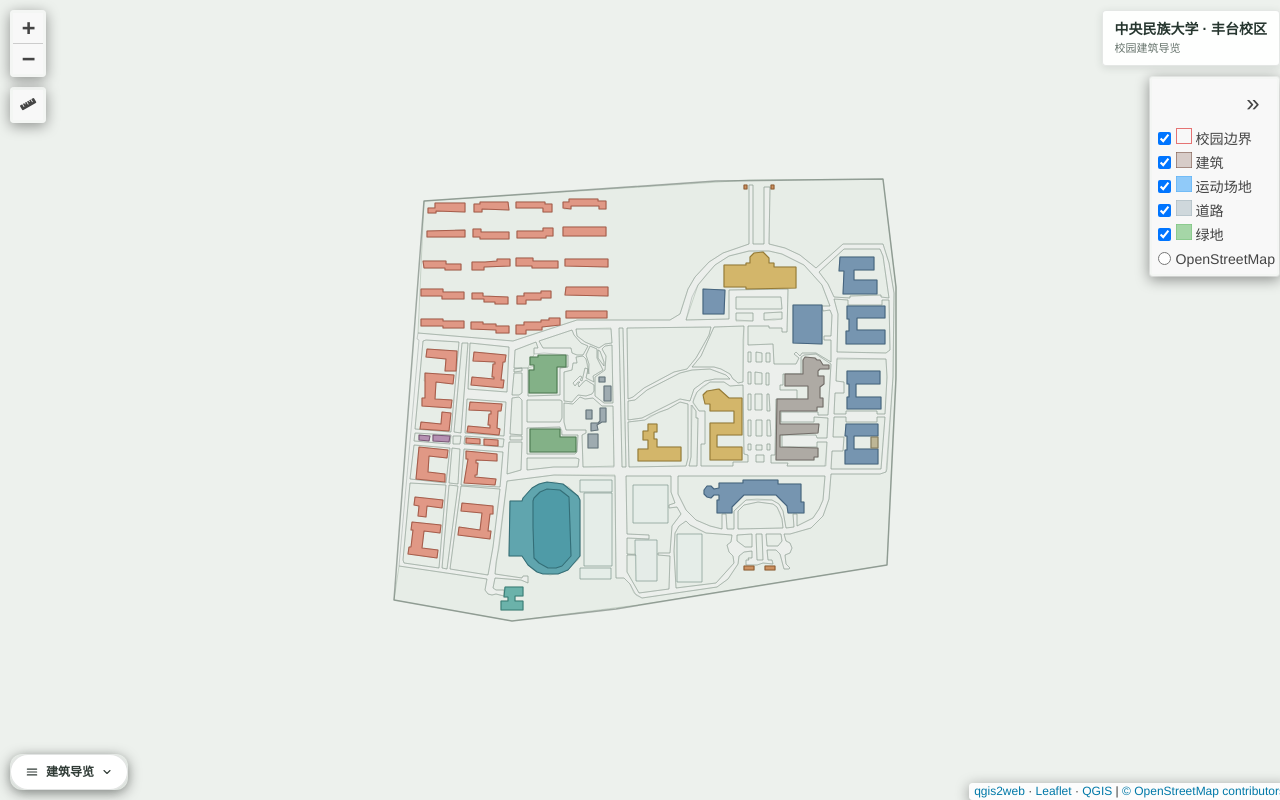
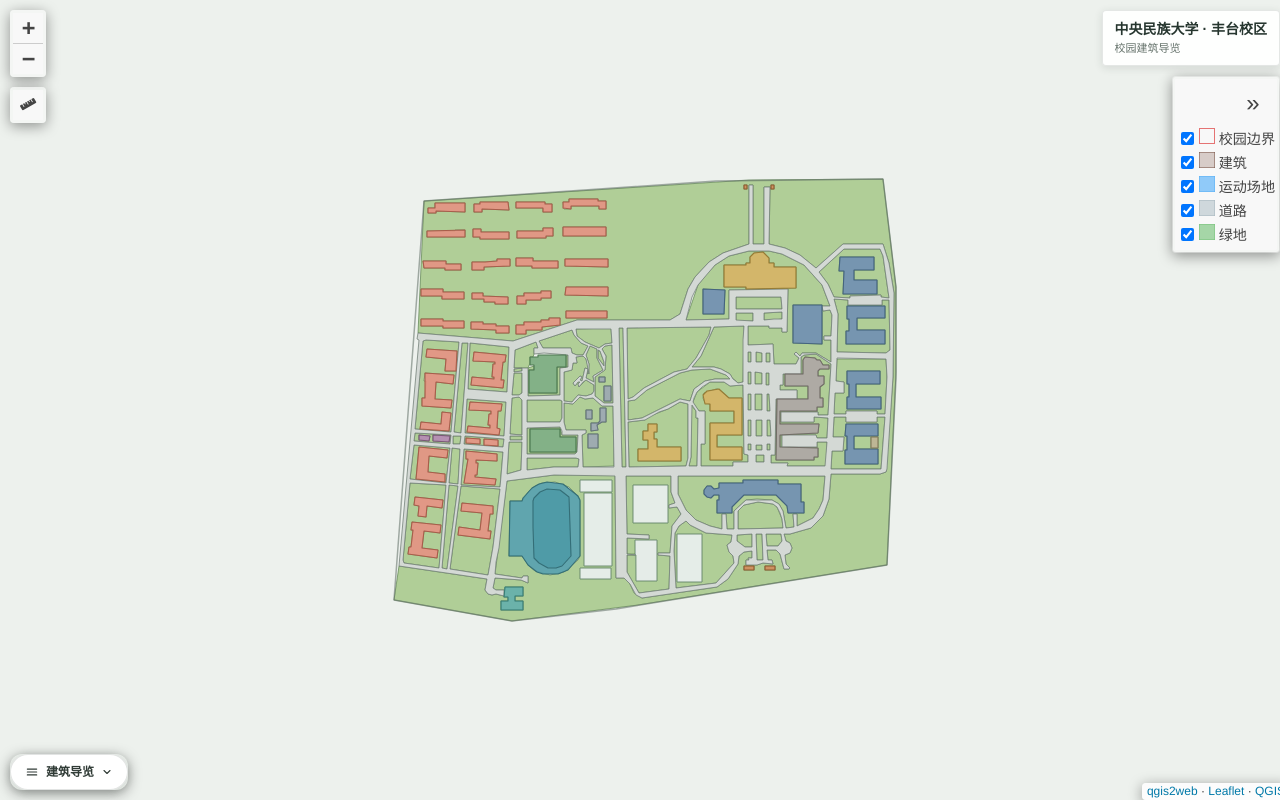
Before and after one commit to Luxfeier22331/campus-map, a plain HTML site: page index.html in a window 1280 px wide. Drawn offline with Linux system fonts and the light colour scheme.

Commit message:
Remove exposed street basemap

```diff
--- a/index.html
+++ b/index.html
@@ -218,7 +218,6 @@
         }).fitBounds([[39.80568409255671,116.10310136576231],[39.8142909422097,116.11805609538932]]);
         var hash = new L.Hash(map);
         map.attributionControl.setPrefix('<a href="https://github.com/qgis2web/qgis2web" target="_blank">qgis2web</a> · <a href="https://leafletjs.com" title="A JS library for interactive maps">Leaflet</a> · <a href="https://qgis.org">QGIS</a>');
-        map.attributionControl.addAttribution('<a href="https://www.openstreetmap.org/copyright">© OpenStreetMap contributors</a>');
         var autolinker = new Autolinker({truncate: {length: 30, location: 'smart'}});
         function campusEscape(value) {
             return String(value == null ? '' : value).replace(/[&<>"']/g, function(character) {
@@ -370,18 +369,6 @@
             map.setMaxBounds(map.getBounds());
             map.setMinZoom(map.getZoom());
         }
-        map.createPane('pane_OpenStreetMap_0');
-        map.getPane('pane_OpenStreetMap_0').style.zIndex = 400;
-        var layer_OpenStreetMap_0 = L.tileLayer('https://tile.openstreetmap.org/{z}/{x}/{y}.png', {
-            pane: 'pane_OpenStreetMap_0',
-            opacity: 1.0,
-            attribution: '<a href="https://www.openstreetmap.org/copyright">© OpenStreetMap contributors</a>',
-            minZoom: 14,
-            maxZoom: 19,
-            minNativeZoom: 0,
-            maxNativeZoom: 19
-        });
-        layer_OpenStreetMap_0;
         function pop__1(feature, layer) {
             layer.on({
                 mouseout: function(e) {
@@ -400,14 +387,14 @@
             return {
                 pane: 'pane__1',
                 opacity: 1,
-                color: 'rgba(116,143,119,0.45)',
+                color: 'rgba(83,123,72,0.82)',
                 dashArray: '',
                 lineCap: 'butt',
                 lineJoin: 'miter',
-                weight: 0.7,
+                weight: 0.8,
                 fill: true,
-                fillOpacity: 0.28,
-                fillColor: 'rgba(180,202,176,0.34)',
+                fillOpacity: 0.88,
+                fillColor: '#a8c98b',
                 interactive: false,
             }
         }
@@ -443,14 +430,14 @@
             return {
                 pane: 'pane__2',
                 opacity: 1,
-                color: 'rgba(140,151,147,0.55)',
+                color: 'rgba(117,130,122,0.88)',
                 dashArray: '',
                 lineCap: 'butt',
                 lineJoin: 'round',
-                weight: 0.8,
+                weight: 0.9,
                 fill: true,
-                fillOpacity: 0.22,
-                fillColor: 'rgba(206,211,207,0.25)',
+                fillOpacity: 0.96,
+                fillColor: '#d3d8d4',
                 interactive: false,
             }
         }
@@ -702,8 +689,7 @@
                 '<svg class="campus-panel-chevron" width="12" height="12" viewBox="0 0 24 24" fill="none" stroke="currentColor" stroke-width="2.2" stroke-linecap="round" stroke-linejoin="round" aria-hidden="true"><path d="m6 15 6-6 6 6"/></svg>' +
                 '</button>' +
                 '<div class="campus-panel-body" id="campus-panel-body" hidden>' +
-                '<div class="campus-panel-toggles"><label><input type="checkbox" id="campus-name-toggle" checked> 名称</label>' +
-                '<label><input type="checkbox" id="campus-basemap-toggle"> 街道底图</label></div>' +
+                '<div class="campus-panel-toggles"><label><input type="checkbox" id="campus-name-toggle" checked> 名称</label></div>' +
                 '<label class="campus-select-label" for="campus-building-select">单栋建筑</label>' +
                 '<select id="campus-building-select"><option value="">选择名称或编号定位…</option></select>' +
                 '<div class="campus-selection-row"><span class="campus-selection-note" id="campus-selection-status">点选地图上的建筑，或从列表定位</span>' +
@@ -737,10 +723,6 @@
             box.querySelector('#campus-name-toggle').addEventListener('change', function(e) {
                 campusNamesEnabled = e.target.checked;
                 refreshCampusNames();
-            });
-            box.querySelector('#campus-basemap-toggle').addEventListener('change', function(e) {
-                if (e.target.checked) map.addLayer(layer_OpenStreetMap_0);
-                else map.removeLayer(layer_OpenStreetMap_0);
             });
             layer__4.eachLayer(function(layer) {
                 var props = layer.feature.properties;
@@ -829,8 +811,8 @@
             {label: '<img src="legend/_4.png" /> 建筑', layer: layer__4},
             {label: '<img src="legend/_3.png" /> 运动场地', layer: layer__3},
             {label: '<img src="legend/_2.png" /> 道路', layer: layer__2},
-            {label: '<img src="legend/_1.png" /> 绿地', layer: layer__1},
-            {label: "OpenStreetMap", layer: layer_OpenStreetMap_0, radioGroup: 'bm' },]
+            {label: '<img src="legend/_1.png" /> 绿地', layer: layer__1}]
+
         var lay = L.control.layers.tree(null, overlaysTree,{
             //namedToggle: true,
             //selectorBack: false,
```
